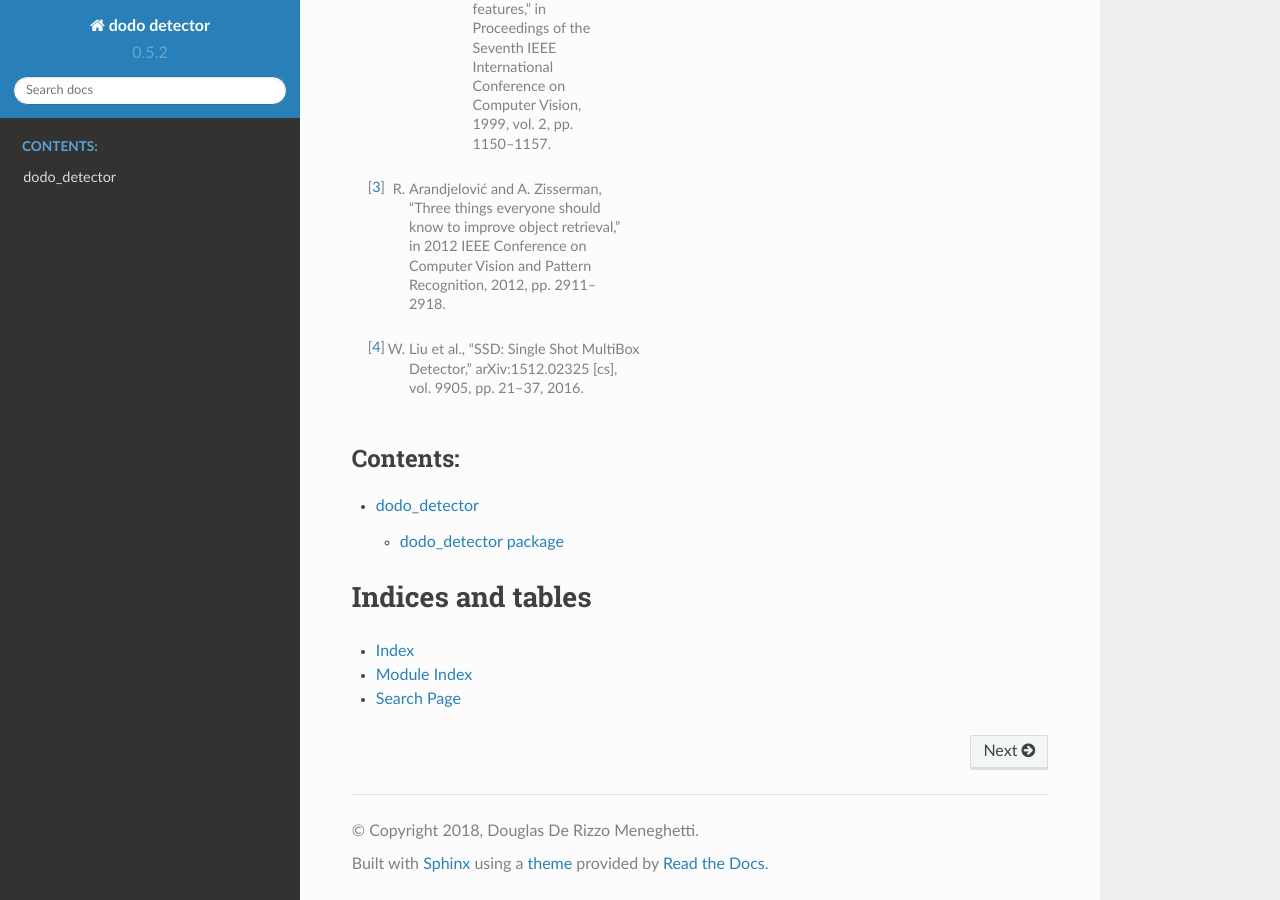
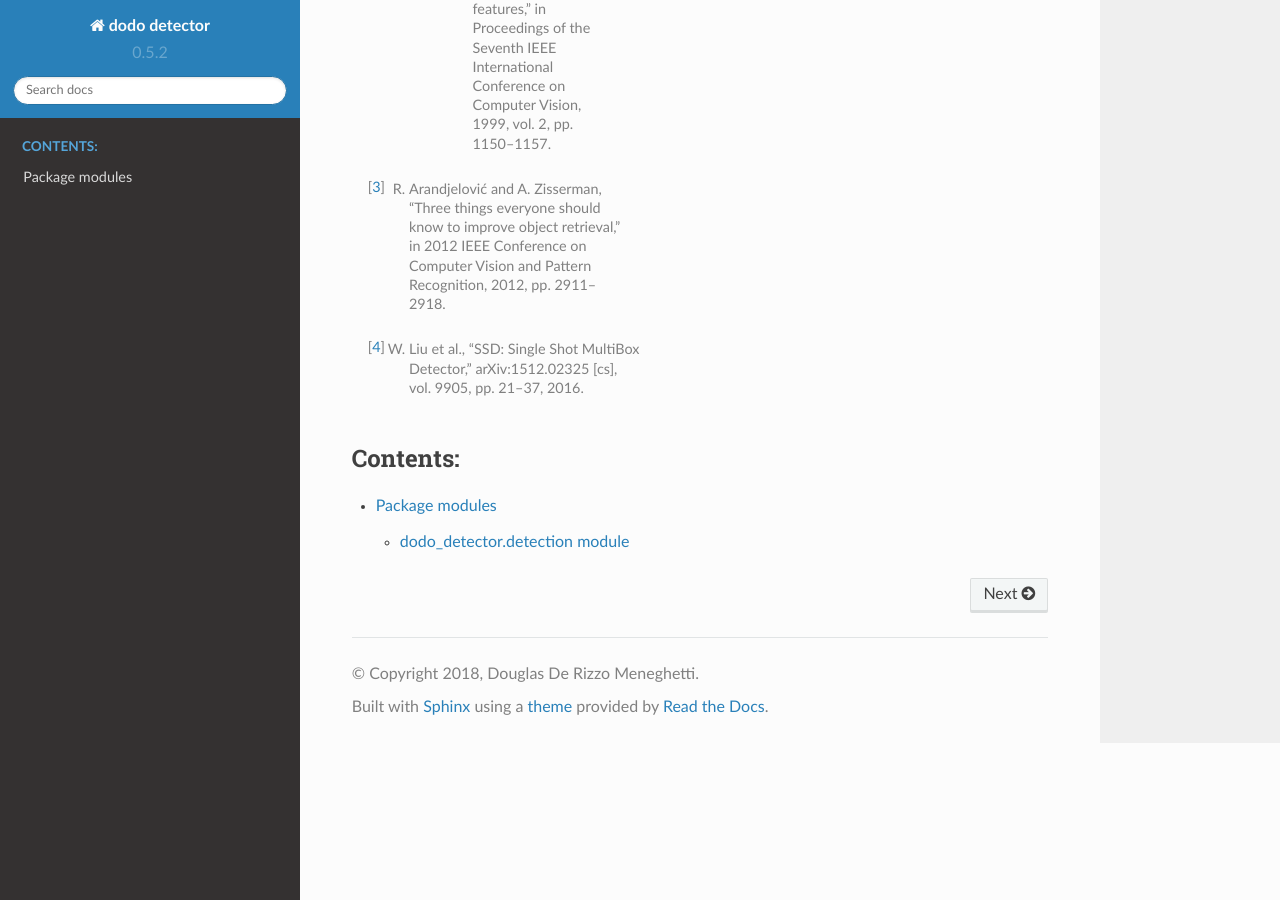
Before and after one commit to douglasrizzo/dodo_detector, a Sphinx documentation site: the page built from sphinx/index.rst, in a window 1280 px wide and 900 px high, scrolled down 2171 px. Built offline with Sphinx 7.4.7 and the Read the Docs theme 2.0.0, drawn with Linux system fonts in a browser that asks for light colours.

Commit message:
Sphinx rst files were restructured
the generated site was too ugly, now it's less ugly

```diff
--- a/sphinx/dodo_detector.rst
+++ b/sphinx/dodo_detector.rst
@@ -1,6 +1,3 @@
-dodo\_detector package
-======================
-
 dodo\_detector.detection module
 -------------------------------
 
--- a/sphinx/index.rst
+++ b/sphinx/index.rst
@@ -11,10 +11,9 @@
 
    modules
 
+.. Indices and tables
+.. ==================
 
-Indices and tables
-==================
-
-* :ref:`genindex`
-* :ref:`modindex`
-* :ref:`search`
+.. * :ref:`genindex`
+.. * :ref:`modindex`
+.. * :ref:`search`
--- a/sphinx/modules.rst
+++ b/sphinx/modules.rst
@@ -1,5 +1,5 @@
-dodo_detector
-=============
+Package modules
+===============
 
 .. toctree::
    :maxdepth: 4
```
